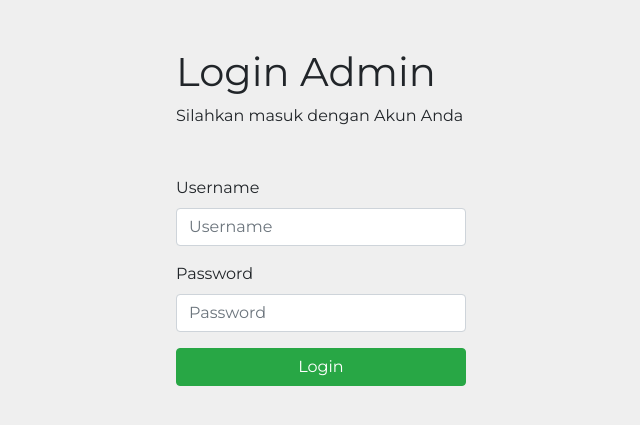
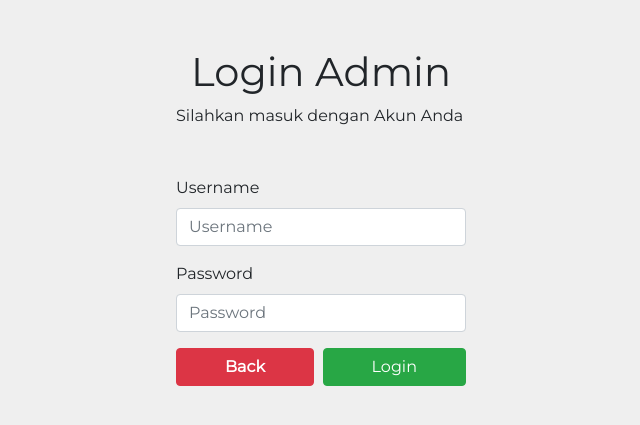
Before and after one commit to bayuik/fishTech, a PHP site: page /pages/login.php in a window 1280 px wide. Shown: the top 425 px of the page, without its empty margins (319-959 px from the left). Run offline with PHP 8.4, Linux system fonts and the light colour scheme.

Commit message:
change button and send api wa

```diff
--- a/about.php
+++ b/about.php
@@ -8,7 +8,7 @@
 
         $teks = "Nama saya: ".$nama . "%0AEmail: ".$email . "%0ANo Telp: " .$phone . "%0A" . $textSaran;
         $wa = str_replace(" ", "%20", $teks);
-        header("Location: https://api.whatsapp.com/send?phone=6282244879410&text=$wa");
+        header("Location: https://api.whatsapp.com/send?phone=6285732549276&text=$wa");
     }
 ?>
 
--- a/components/footer.php
+++ b/components/footer.php
@@ -1,6 +1,6 @@
     <footer class="text-center" id="footer">
         <h5>FishTech</h5>
-        <p>&copy; 2021</p>
+        <a href="pages/admin.php" class="text-white">@<?= date("Y") ?></a>
     </footer>
 
     <script src="assets/js/jquery-3.3.1.js"></script>
--- a/pages/login.php
+++ b/pages/login.php
@@ -10,19 +10,8 @@
         $password = strip_tags(trim($_POST["password"]));
         $pesan_error="";
 
-        // if (empty($username)) {
-        //     $pesan_error .= "Username belum diisi <br><br>";
-        // }
-
-        // if (empty($password)) {
-        //     $pesan_error .= "Password belum diisi <br><br>";
-        // }
         $queryLogin = "SELECT * FROM `admin` WHERE username='$username' AND password='$password'";
         $login = mysqli_query($db, $queryLogin);
-
-        // if(mysqli_num_rows($login) == 0){
-        //     $pesan_error .= "Username dan Password tidak sesuai";
-        // }
 
         if (empty($username)) {
             $pesan_error .= "Username belum diisi <br><br>";
@@ -46,7 +35,7 @@
 
 <body>
     <div class="container mx-auto w-25 mt-5">
-        <h1>Login Admin</h1>
+        <h1 class="text-center">Login Admin</h1>
         <p>Silahkan masuk dengan Akun Anda</p>
         <?php
             if($pesan_error !== ""){
@@ -65,7 +54,10 @@
                 <input type="password" value="<?= $password ?>" placeholder="Password" name="password"
                     class="form-control" id="password">
             </div>
-            <button name="submit" class="btn btn-success w-100">Login</button>
+            <div class="d-flex justify-content-between">
+                <button class="btn btn-danger pl-5 pr-5 d-inline-block"><a href="../index.php">Back</a></button>
+                <button name="submit" class="btn btn-success pl-5 pr-5 d-inline">Login</button>
+            </div>
         </form>
     </div>
 </body>
```
